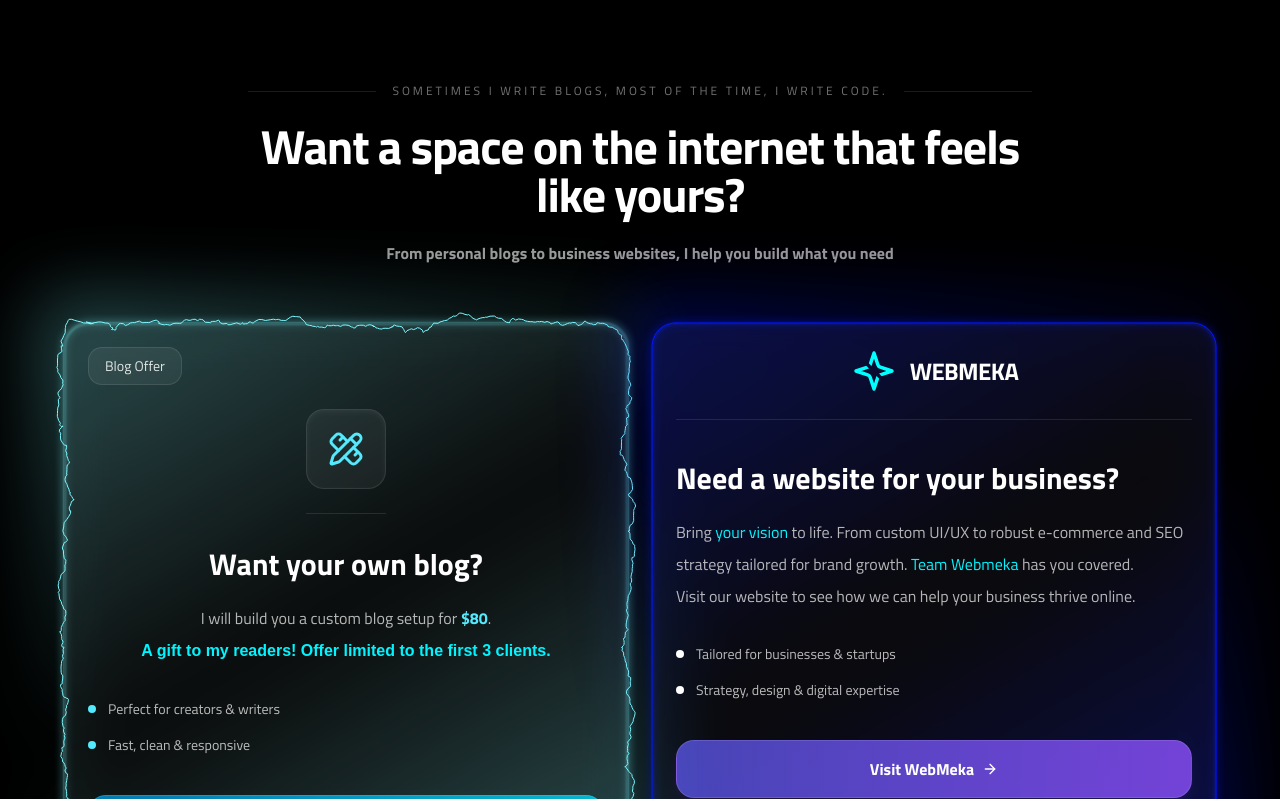
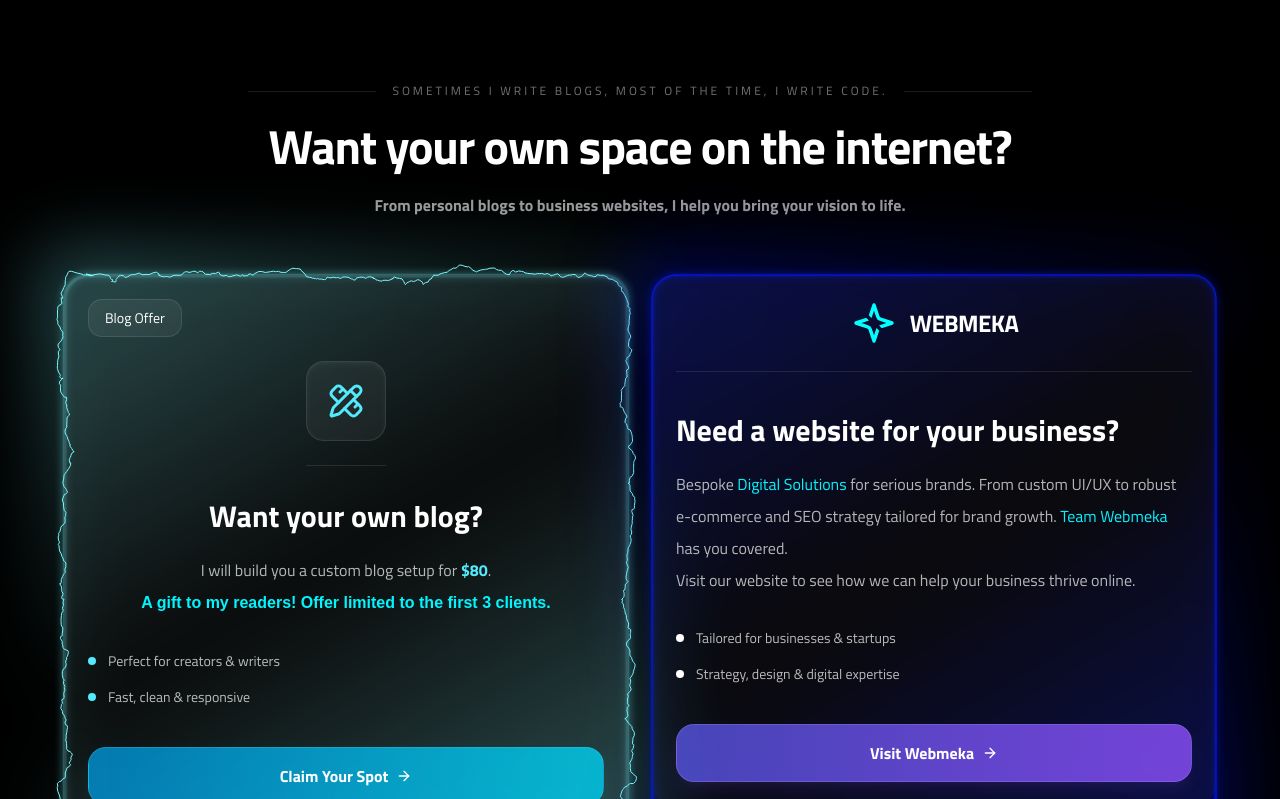
Before and after one commit to shamvoke/shamvoke, a Next.js app: page / in a window 1280 px wide. Shown: the part 1841-2640 px from the top of the page. Built offline with nearby package versions, Linux system fonts and the light colour scheme; a web font is replaced by a local one.

Commit message:
Update webDesign-section.tsx

```diff
--- a/src/components/webDesign-section.tsx
+++ b/src/components/webDesign-section.tsx
@@ -19,11 +19,10 @@
         {/* Heading */}
         <div className="mx-auto max-w-3xl text-center">
           <h2 className="text-2xl font-semibold font-sham sm:font-sans tracking-tight text-black dark:text-white sm:text-4xl md:text-5xl">
-            Want a space on the internet that feels like yours?
+            Want your own space on the internet?
           </h2>
           <p className="mt-5 text-sm font-bold leading-7 text-black dark:text-white/60 sm:text-base">
-            From personal blogs to business websites, I help you build what
-            you need
+            From personal blogs to business websites, I help you bring your vision to life.
           </p>
         </div>
 
@@ -42,7 +41,7 @@
 
               <div className="relative z-10">
                 {/* Badge */}
-                <span className="inline-flex rounded-xl border border-black dark:border-white/10 bg-white/6 px-4 py-2 text-sm font-medium text-black dark:text-white/85">
+                <span className="inline-flex rounded-xl border border-white/10 bg-white/6 px-4 py-2 text-sm font-medium text-white">
                   Blog Offer
                 </span>
 
@@ -126,7 +125,7 @@
                   </h3>
 
                   <p className="mt-5 text-base leading-8 text-white/70">
-                    Bring <span className="text-voke">your vision</span> to life. From custom UI/UX to robust e-commerce and SEO strategy tailored for brand growth. <span className="text-voke">Team Webmeka</span> has you covered.
+                    Bespoke <span className="text-voke">Digital Solutions</span> for serious brands. From custom UI/UX to robust e-commerce and SEO strategy tailored for brand growth. <span className="text-voke">Team Webmeka</span> has you covered.
                     <br />
                     Visit our website to see how we can help your business thrive online.
                   </p>
@@ -152,7 +151,7 @@
                     rel="noopener noreferrer"
                     className="inline-flex w-full items-center justify-center gap-2 rounded-2xl border border-violet-300/20 bg-linear-to-r from-indigo-500/70 to-violet-500/80 px-5 py-4 text-base font-semibold text-white shadow-lg shadow-violet-500/10 transition-all duration-300 hover:scale-[1.01] hover:shadow-violet-400/20"
                   >
-                    Visit WebMeka
+                    Visit Webmeka
                     <ArrowRight className="h-4 w-4" />
                   </Link>
                 </div>
```
